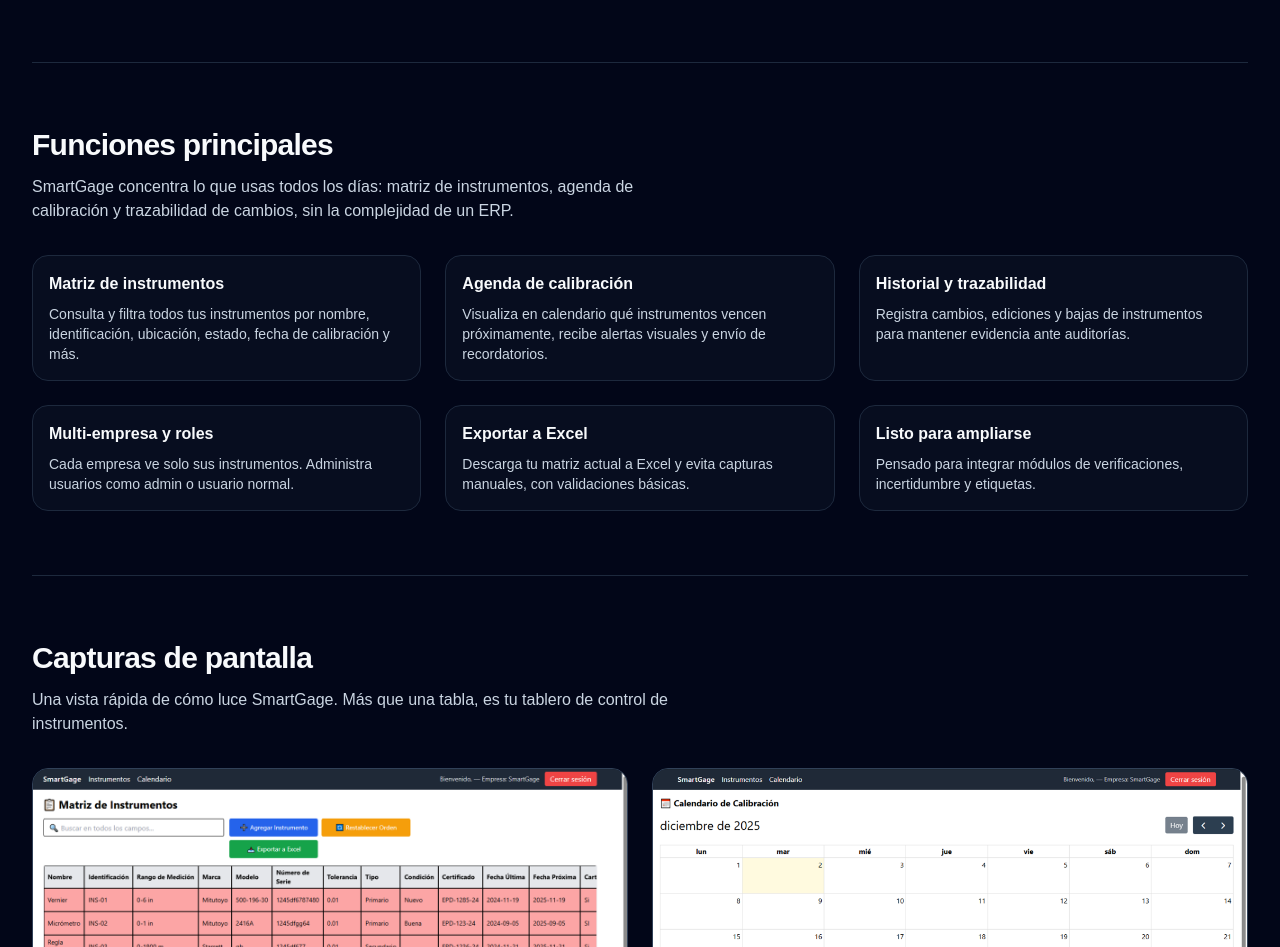
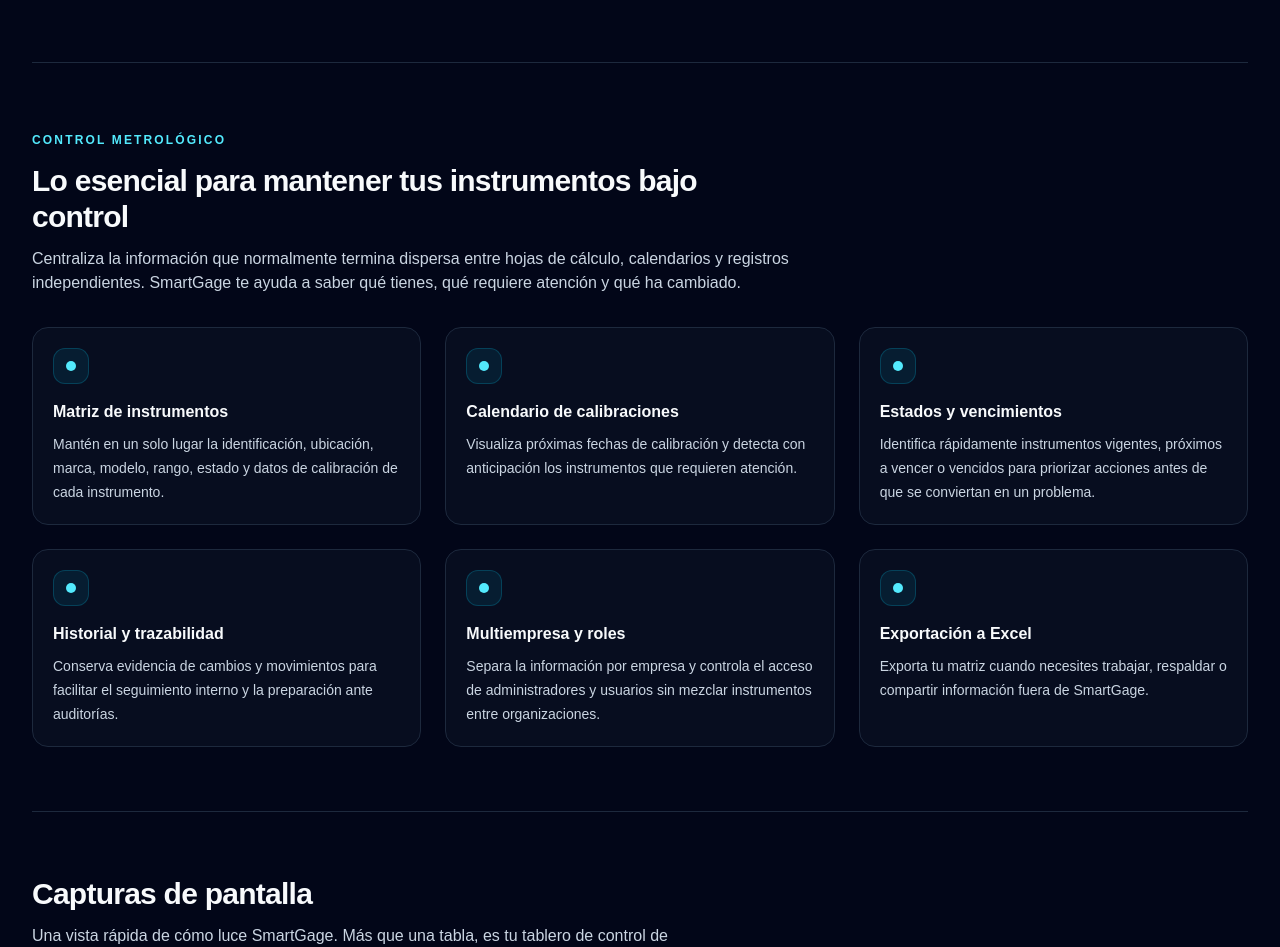
Before and after one commit to calibtech/smartgage-landing, a Next.js app: page / in a window 1280 px wide. Shown: the part 660-1607 px from the top of the page. Built offline with nearby package versions, Linux system fonts and the light colour scheme.

Commit message:
style: strengthen landing value proposition

```diff
--- a/app/page.tsx
+++ b/app/page.tsx
@@ -197,42 +197,54 @@
           id={sections.funciones}
           className="space-y-8 border-t border-slate-800 py-16"
         >
-          <div className="max-w-2xl">
-            <h2 className="text-2xl font-semibold tracking-tight md:text-3xl">
-              Funciones principales
+          <div className="max-w-3xl">
+            <span className="text-xs font-semibold uppercase tracking-[0.18em] text-cyan-300">
+              Control metrológico
+            </span>
+
+            <h2 className="mt-3 text-2xl font-semibold tracking-tight md:text-3xl">
+              Lo esencial para mantener tus instrumentos bajo control
             </h2>
-            <p className="mt-3 text-sm text-slate-300 md:text-base">
-              SmartGage concentra lo que usas todos los días: matriz de instrumentos,
-              agenda de calibración y trazabilidad de cambios, sin la complejidad de un ERP.
+
+            <p className="mt-3 text-sm leading-6 text-slate-300 md:text-base">
+              Centraliza la información que normalmente termina dispersa entre hojas
+              de cálculo, calendarios y registros independientes. SmartGage te ayuda
+              a saber qué tienes, qué requiere atención y qué ha cambiado.
             </p>
           </div>
 
-          <div className="grid gap-6 md:grid-cols-3">
+          <div className="grid gap-6 md:grid-cols-2 lg:grid-cols-3">
             <FeatureCard
               title="Matriz de instrumentos"
-              description="Consulta y filtra todos tus instrumentos por nombre, identificación, ubicación, estado, fecha de calibración y más."
+              description="Mantén en un solo lugar la identificación, ubicación, marca, modelo, rango, estado y datos de calibración de cada instrumento."
             />
+
             <FeatureCard
-              title="Agenda de calibración"
-              description="Visualiza en calendario qué instrumentos vencen próximamente, recibe alertas visuales y envío de recordatorios."
+              title="Calendario de calibraciones"
+              description="Visualiza próximas fechas de calibración y detecta con anticipación los instrumentos que requieren atención."
             />
+
+            <FeatureCard
+              title="Estados y vencimientos"
+              description="Identifica rápidamente instrumentos vigentes, próximos a vencer o vencidos para priorizar acciones antes de que se conviertan en un problema."
+            />
+
             <FeatureCard
               title="Historial y trazabilidad"
-              description="Registra cambios, ediciones y bajas de instrumentos para mantener evidencia ante auditorías."
+              description="Conserva evidencia de cambios y movimientos para facilitar el seguimiento interno y la preparación ante auditorías."
             />
+
             <FeatureCard
-              title="Multi-empresa y roles"
-              description="Cada empresa ve solo sus instrumentos. Administra usuarios como admin o usuario normal."
+              title="Multiempresa y roles"
+              description="Separa la información por empresa y controla el acceso de administradores y usuarios sin mezclar instrumentos entre organizaciones."
             />
+
             <FeatureCard
-              title="Exportar a Excel"
-              description="Descarga tu matriz actual a Excel y evita capturas manuales, con validaciones básicas."
-            />
-            <FeatureCard
-              title="Listo para ampliarse"
-              description="Pensado para integrar módulos de verificaciones, incertidumbre y etiquetas."
+              title="Exportación a Excel"
+              description="Exporta tu matriz cuando necesites trabajar, respaldar o compartir información fuera de SmartGage."
             />
           </div>
+
         </section>
 
         {/* Capturas de pantalla */}
@@ -376,11 +388,28 @@
 
 // COMPONENTES AUXILIARES
 
-function FeatureCard({ title, description }: { title: string; description: string }) {
+function FeatureCard({
+  title,
+  description,
+}: {
+  title: string;
+  description: string;
+}) {
   return (
-    <div className="rounded-2xl border border-slate-800 bg-slate-900/40 p-4">
-      <h3 className="text-sm font-semibold text-slate-50 md:text-base">{title}</h3>
-      <p className="mt-2 text-xs text-slate-300 md:text-sm">{description}</p>
+    <div className="group relative overflow-hidden rounded-2xl border border-slate-800 bg-slate-900/40 p-5 transition hover:border-cyan-400/40 hover:bg-slate-900/70">
+      <div className="absolute left-0 top-0 h-full w-0.5 bg-cyan-400/70 opacity-0 transition group-hover:opacity-100" />
+
+      <div className="mb-4 flex h-9 w-9 items-center justify-center rounded-xl border border-cyan-400/20 bg-cyan-500/10">
+        <span className="h-2.5 w-2.5 rounded-full bg-cyan-300" />
+      </div>
+
+      <h3 className="text-base font-semibold text-slate-50">
+        {title}
+      </h3>
+
+      <p className="mt-2 text-sm leading-6 text-slate-300">
+        {description}
+      </p>
     </div>
   );
 }
```
